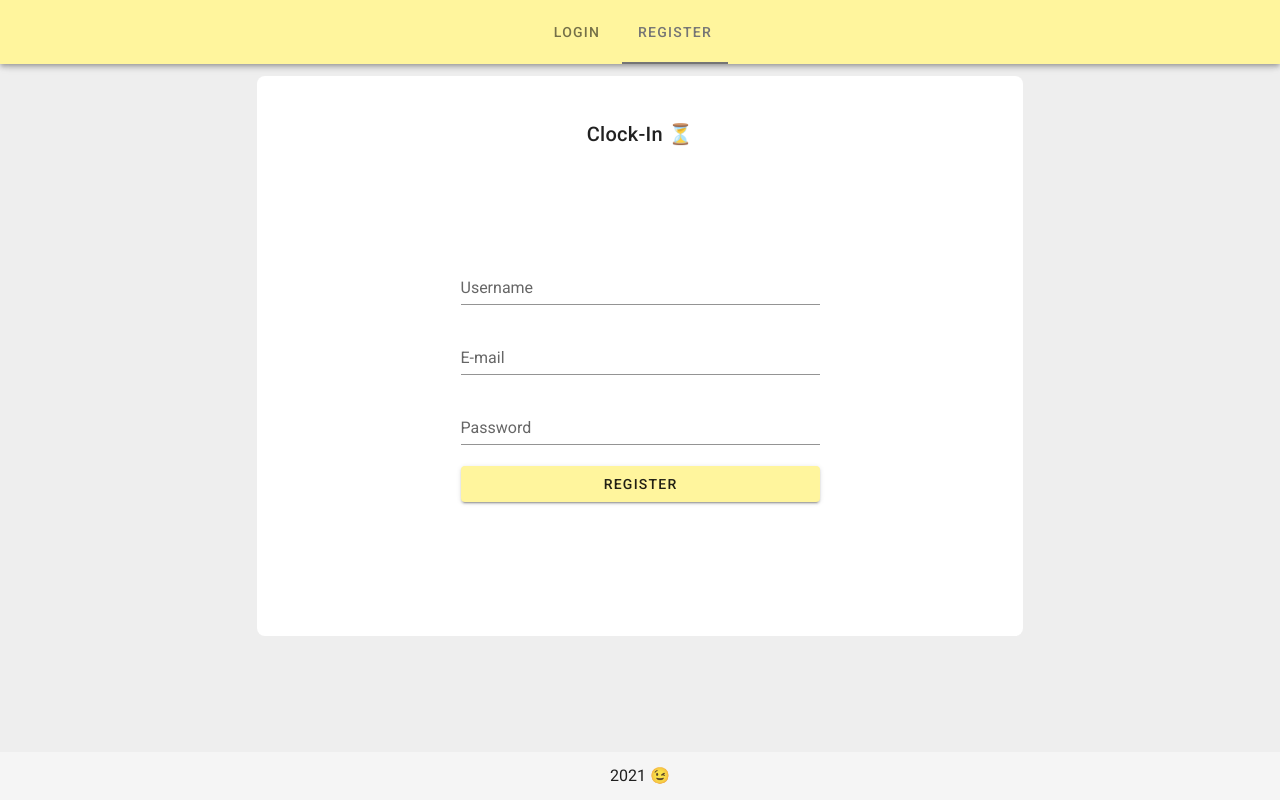
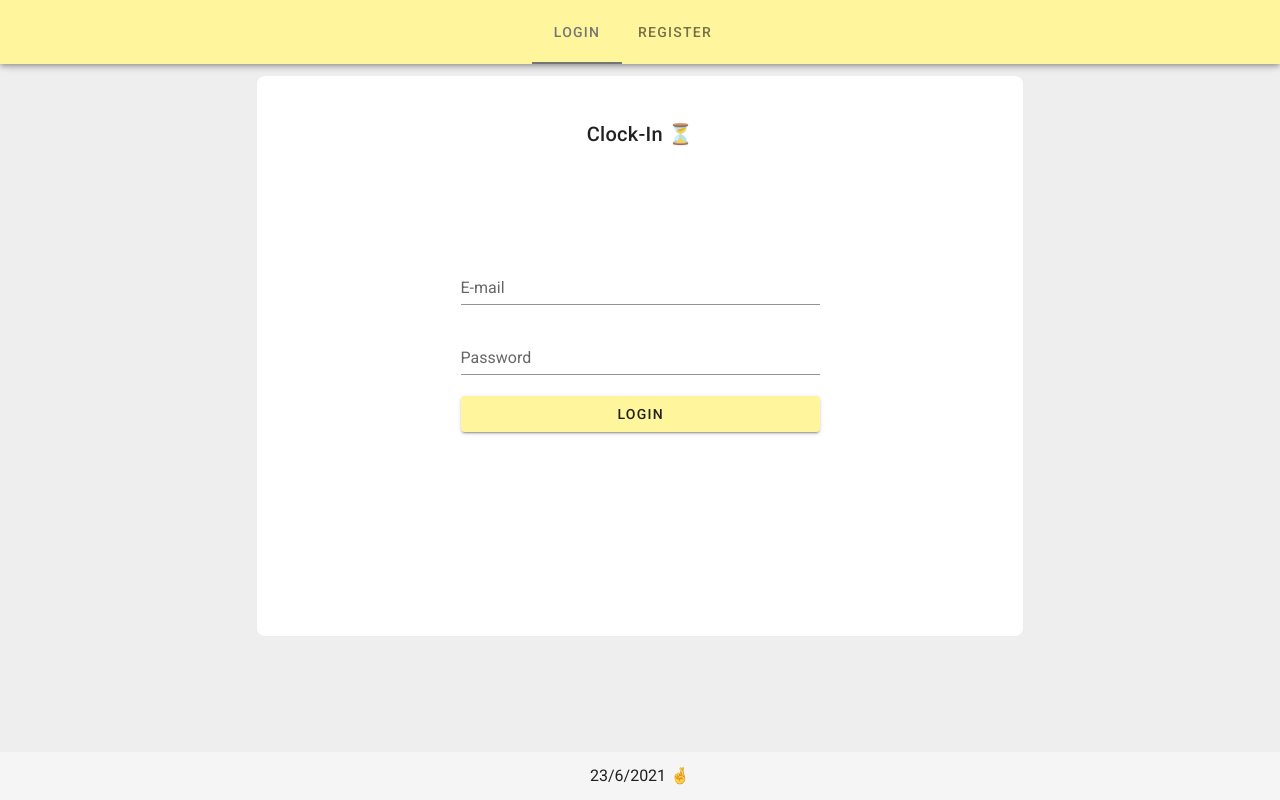
Before and after one commit to adamz97/clock-in, a Vue app: page /#/login in a window 1280 px wide. Before the commit this address led to /#/register. Built offline with nearby package versions, Linux system fonts and the light colour scheme.

Commit message:
get date

```diff
--- a/src/components/layout/TheFooter.vue
+++ b/src/components/layout/TheFooter.vue
@@ -1,7 +1,20 @@
 <template>
   <v-footer padless>
     <v-col class="text-center" cols="12">
-      {{ new Date().getFullYear() }} <strong>😉</strong>
+      {{ currentDate() }}
+      <strong>🤞</strong>
     </v-col>
   </v-footer>
 </template>
+<script>
+export default {
+  methods: {
+    currentDate() {
+      const current = new Date();
+      const date = `${current.getDate()}/${current.getMonth() +
+        1}/${current.getFullYear()}`;
+      return date;
+    },
+  },
+};
+</script>
```
